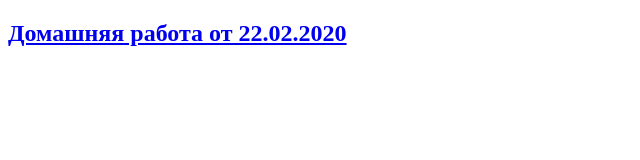
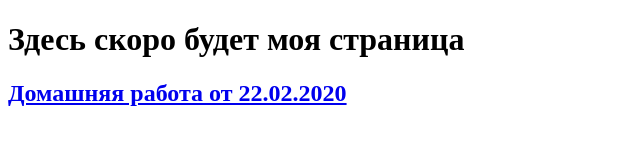
Before and after one commit to resistance90/resistance90.github.io, a plain HTML site: page index.html in a window 1280 px wide. Shown: the whole page, without its empty margins (0-640 px from the left). Drawn offline with Linux system fonts and the light colour scheme.

Commit message:
blablabla

```diff
--- a/index.html
+++ b/index.html
@@ -6,6 +6,9 @@
     <title>Тренировка</title>
 </head>
 <body>
+
+    <h1>Здесь скоро будет моя страница</h1>
+
     <h2><a href="homework.html">Домашняя работа от 22.02.2020</a></h2>
 
 </body>
--- a/script/homework-1 долг от прошлого занятия.js
+++ b/script/homework-1 долг от прошлого занятия.js
@@ -1,3 +1,5 @@
+// ВНИМАНИЕ! результат домашней работы выложен на https://resistance90.github.io/homework.html
+
 //Напишите оператор if, такой, чтобы в качестве выражения в скобках у него были значения true, false (Например, if( true ) или if( false )). Посмотрите как работает этот оператор, поместив какую-нибудь команду после круглых скобок (Например, console.log(1)). Примечание: это задание очень простое. Если вы читая его, поняли суть, не выполняйте его 🙂
 
 console.log('Task 1');
```
Also changed, not shown: homework.html (+2 -0 lines), script/homework-2 объекты массивы.js (+24 -3 lines), script/homework-2 функции.js (+22 -1 lines).
